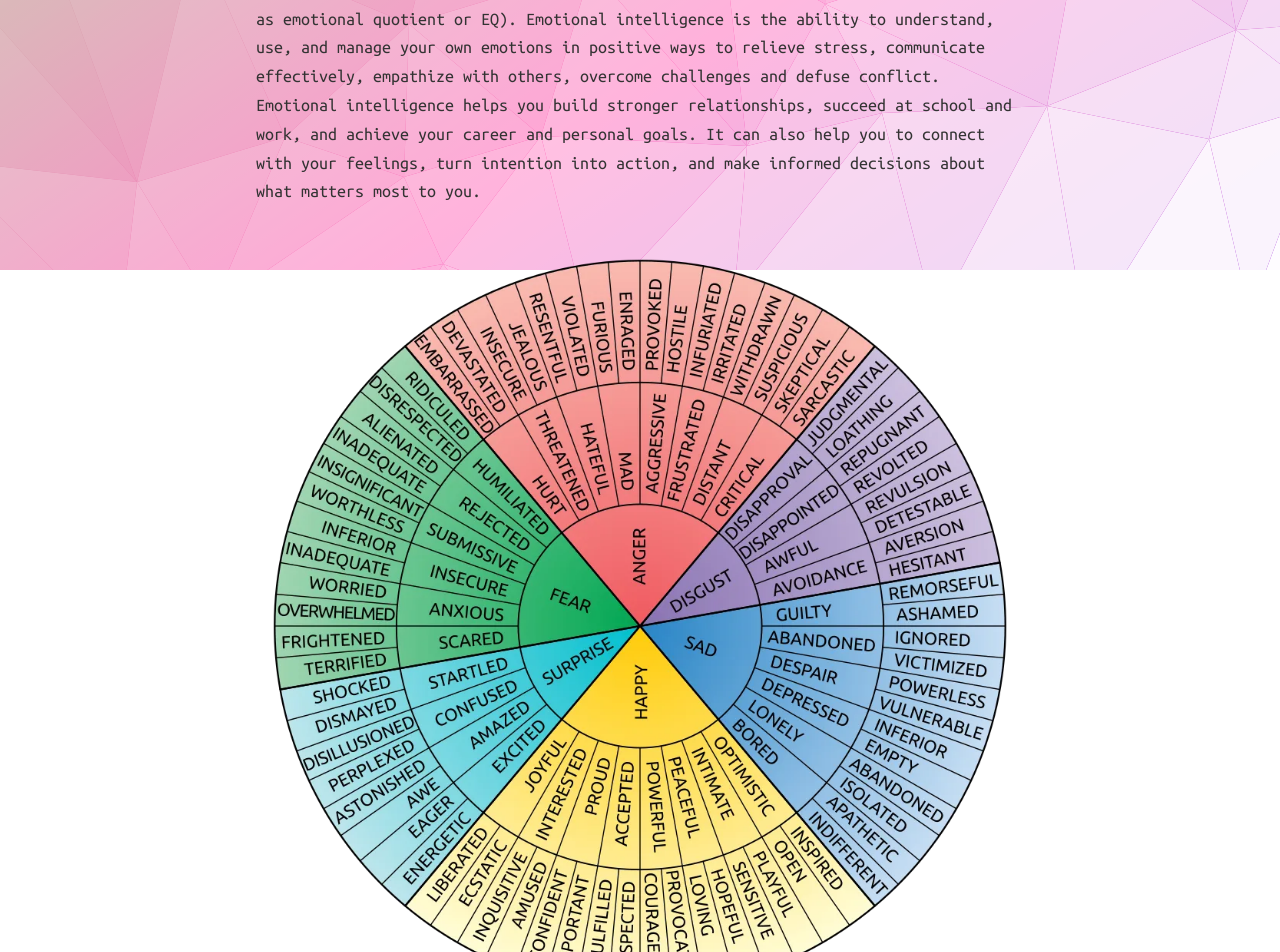
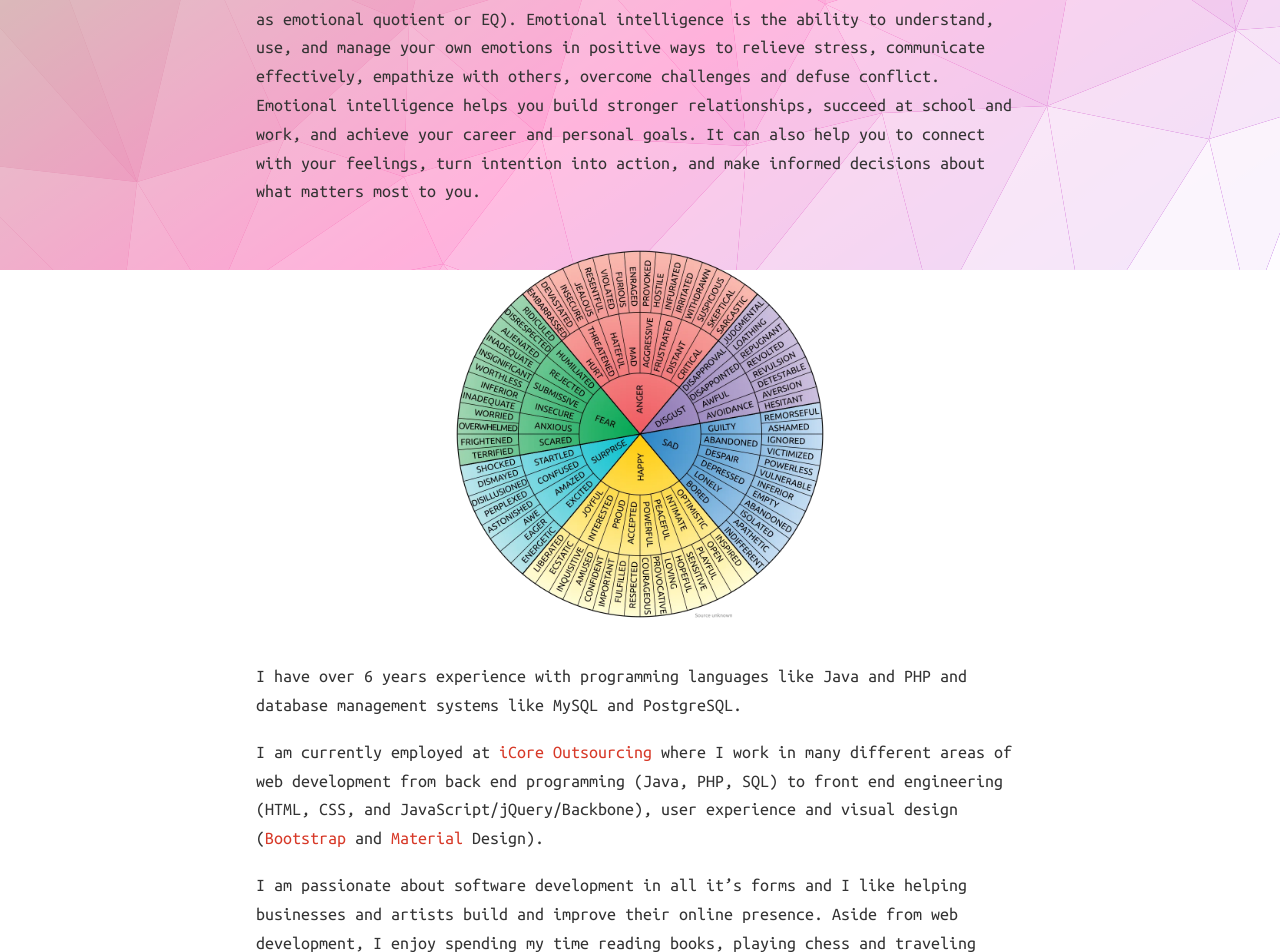
Before and after one commit to andreipall/andreipall.github.io, a Jekyll site: the page built from about.md, in a window 1280 px wide. Shown: the part 630-1582 px from the top of the page. Built offline with Jekyll 4.4.1, drawn with Linux system fonts in a browser that asks for light colours; comment, search, counter and statistics services are not loaded.

Commit message:
Update main.scss

```diff
--- a/assets/css/main.scss
+++ b/assets/css/main.scss
@@ -1169,5 +1169,9 @@ html {
     border: 1px solid #999999;
 }
 span.categories {
-  text-transform: uppercase;
+    text-transform: uppercase;
 }
+#emotions-image {
+    width: 50%;
+    margin: 0 auto;
+}
```
